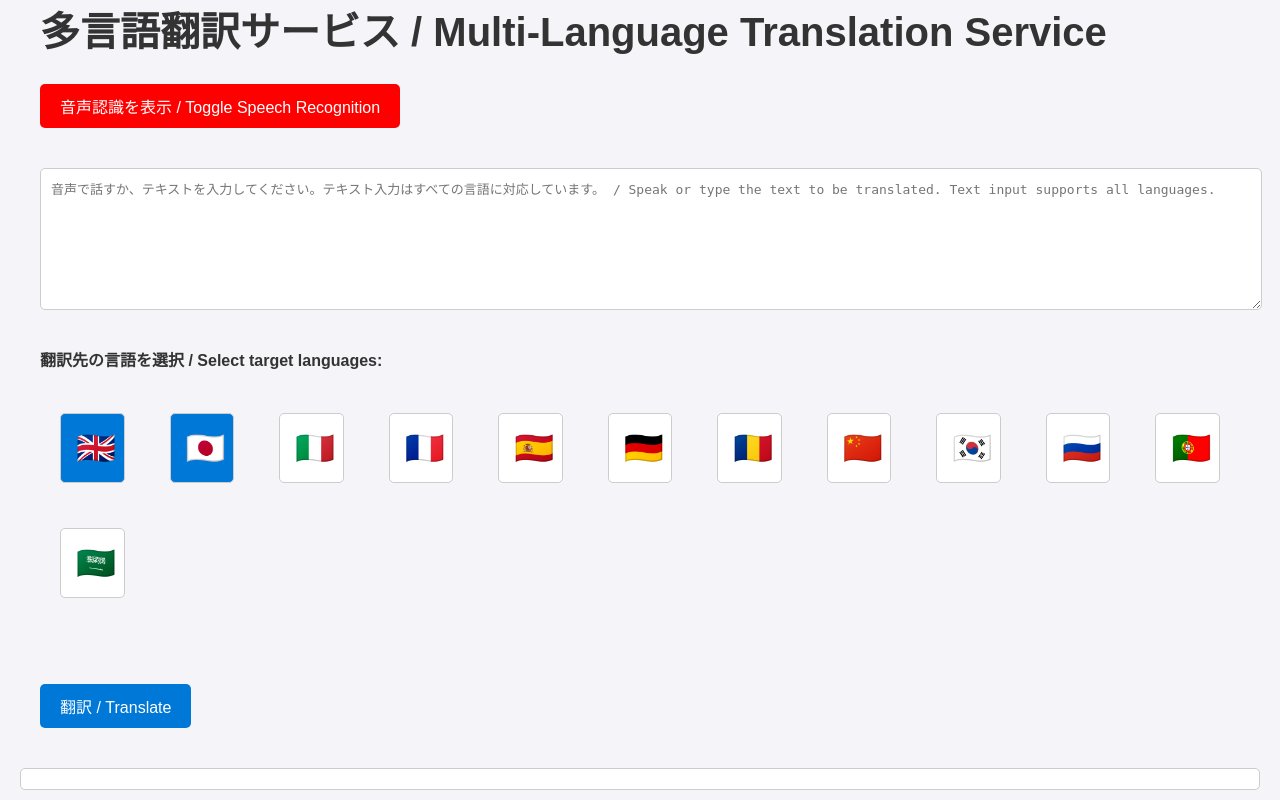
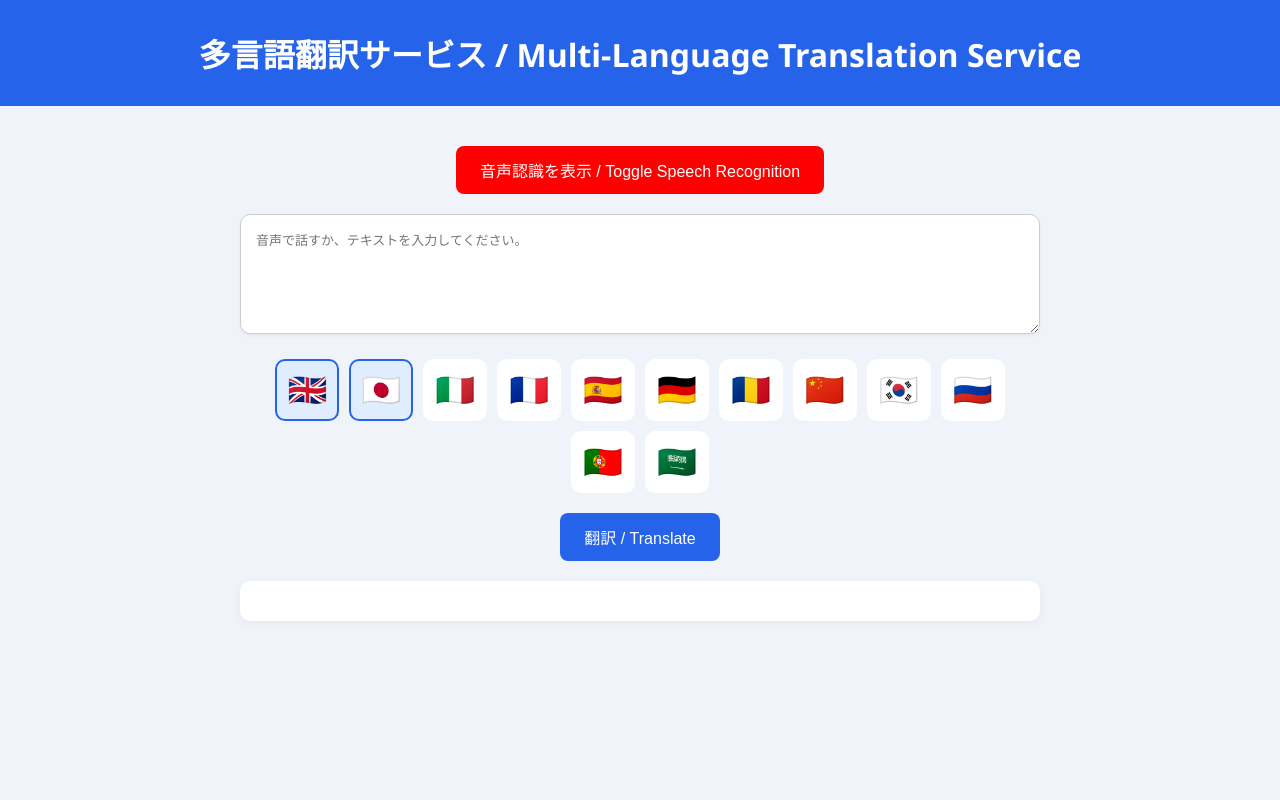
Before and after one commit to shiwasu-tech/MultiLanguageTranslator, a Flask app: page / in a window 1280 px wide. Run offline with Flask 3, Linux system fonts and the light colour scheme.

Commit message:
fix: UI modernized

```diff
--- a/templates/index.html
+++ b/templates/index.html
@@ -5,133 +5,95 @@
   <title>多言語翻訳サービス</title>
   <style>
     body {
-      font-family: 'Arial', sans-serif;
+      font-family: 'Segoe UI', sans-serif;
       margin: 0;
-      padding: 0 20px; /* Add left and right padding for consistent spacing */
-      background-color: #f4f4f9;
+      padding: 0;
+      background-color: #f0f4fa;
       color: #333;
-      line-height: 1.6;
     }
 
     header {
-      background: #0078d7;
+      background: #2563eb;
       color: #fff;
-      padding: 20px 20px; /* Add left and right padding */
+      padding: 30px 20px;
       text-align: center;
     }
 
     h1 {
       margin: 0;
-      font-size: 2.5em;
-      padding-left: 20px; /* Add left padding */
+      font-size: 2em;
+    }
+
+    .container {
+      max-width: 800px;
+      margin: auto;
+      padding: 20px;
     }
 
     textarea {
-      width: calc(100% - 40px); /* Add spacing from screen edges */
+      width: 100%;
+      max-width: 100%;
+      box-sizing: border-box;
       height: 120px;
-      margin: 20px; /* Add equal margin on all sides */
-      padding: 10px;
+      padding: 15px;
       border: 1px solid #ccc;
-      border-radius: 5px;
+      border-radius: 10px;
       font-size: 1em;
+      background: #fff;
+      box-shadow: 0 2px 4px rgba(0,0,0,0.05);
+      resize: vertical;
     }
 
-    label {
-      font-weight: bold;
+    button.primary {
+      background: #2563eb;
+      color: #fff;
+      border: none;
+      padding: 12px 24px;
+      border-radius: 8px;
+      cursor: pointer;
+      font-size: 1em;
+      transition: background 0.3s ease;
+      margin: 20px auto;
       display: block;
-      margin: 10px 0 5px;
-      padding-left: 20px; /* Add left padding */
     }
 
-    #languageButtons, #speechLanguageButtons {
-      display: grid;
-      grid-template-columns: repeat(auto-fit, minmax(100px, 1fr));
-      gap: 5px; /* Reduce gap between buttons */
-      margin: 20px;
+    button.primary.red {
+      background: red;
     }
 
-    #languageButtons button {
-      background: #fff; /* Default white color */
-      color: #333;
-      border: 1px solid #ccc;
-      padding: 15px; /* Adjust padding for better appearance */
-      border-radius: 5px;
-      cursor: pointer;
-      font-size: 2em; /* Increase font size for flags */
-      text-align: center;
-      transition: background 0.3s, color 0.3s;
+    button.primary:hover {
+      background: #1e40af;
     }
 
-    #languageButtons button.selected {
-      background: #0078d7; /* Blue when selected */
-      color: #fff;
+    .flag-grid {
+      display: flex;
+      flex-wrap: wrap;
+      justify-content: center;
+      gap: 10px;
+      margin: 20px 0;
     }
 
-    #languageButtons button:hover {
-      background: #005bb5; /* Darker blue on hover */
-      color: #fff;
+    .flag-button {
+      font-size: 2em;
+      padding: 10px;
+      border: 2px solid transparent;
+      border-radius: 10px;
+      background: #fff;
+      cursor: pointer;
+      transition: 0.3s;
     }
 
-    button {
-      background: #ff0000; /* Red color for toggle button */
-      color: #fff;
-      border: none;
-      padding: 10px 20px;
-      border-radius: 5px;
-      cursor: pointer;
-      font-size: 1em;
-      transition: background 0.3s;
-      margin: 20px;
-    }
-
-    button:hover {
-      background: #cc0000; /* Darker red on hover */
-    }
-
-    #speechLanguageButtons button {
-      background: #ffcccc; /* Light red background */
-      color: #333;
-      border: 1px solid #ccc;
-      padding: 15px;
-      border-radius: 5px;
-      cursor: pointer;
-      font-size: 2em;
-      text-align: center;
-      transition: background 0.3s, color 0.3s;
-    }
-
-    #speechLanguageButtons button.selected {
-      background: #0078d7; /* Blue when selected */
-      color: #fff;
-    }
-
-    #speechLanguageButtons button:hover {
-      background: #ff9999; /* Slightly darker red on hover */
-      color: #fff;
-    }
-
-    #translateButton {
-      background: #0078d7; /* Blue color for translate button */
-      color: #fff;
-      border: none;
-      padding: 10px 20px;
-      border-radius: 5px;
-      cursor: pointer;
-      font-size: 1em;
-      transition: background 0.3s;
-      margin: 20px;
-    }
-
-    #translateButton:hover {
-      background: #005bb5; /* Darker blue on hover */
+    .flag-button.selected {
+      border-color: #2563eb;
+      background: #e0edff;
     }
 
     #translations {
+      background: #fff;
+      border-radius: 10px;
+      padding: 20px;
       margin-top: 20px;
-      padding: 10px;
-      background: #fff;
-      border: 1px solid #ccc;
-      border-radius: 5px;
+      box-shadow: 0 2px 8px rgba(0,0,0,0.05);
     }
 
     #translations p {
@@ -139,75 +101,78 @@
       font-size: 1.1em;
     }
 
-    #detectedLanguage {
-      margin: 20px;
-      padding: 10px;
-      background-color: #e0e0e0; /* Gray background */
-      border: 1px solid #ccc;
+    .play-button {
+      background: #2563eb;
+      color: #fff;
+      border: none;
+      padding: 6px 12px;
+      margin-left: 10px;
       border-radius: 5px;
-      font-size: 1.2em;
-      font-weight: bold;
+      cursor: pointer;
+      font-size: 0.9em;
     }
 
-    /* Remove microphone button styles */
-    #microphoneButton {
-      display: none;
-    }
-
-    #speechRecognitionSection {
-      display: none; /* Initially hidden */
-      margin: 20px 20px 20px 20px; /* Add equal spacing from all edges */
+    #detectedLanguage {
+      background-color: #e2e8f0;
+      padding: 10px;
+      border-radius: 5px;
+      margin-top: 20px;
+      text-align: center;
+      font-weight: bold;
     }
   </style>
 </head>
 <body>
+  <header>
     <h1>多言語翻訳サービス / Multi-Language Translation Service</h1>
-
-  <button onclick="toggleSpeechRecognition()">音声認識を表示 / Toggle Speech Recognition</button>
-  <div id="speechRecognitionSection">
-    <label>音声認識の言語を選択 / Select Speech Recognition Language:</label>
+  </header>
+  <div class="container">
+    <div class="speech-recognition">
+      <button class="primary red" onclick="toggleSpeechRecognition()">音声認識を表示 / Toggle Speech Recognition</button>
+      <div id="speechRecognitionSection" style="display: none;">
         <p style="text-align: center; font-weight: bold;">Tap your language and start speaking</p>
-    <div id="speechLanguageButtons">
-      <button onclick="startSpeechRecognition('en-US')">🇬🇧</button>
-      <button onclick="startSpeechRecognition('ja-JP')">🇯🇵</button>
-      <button onclick="startSpeechRecognition('it-IT')">🇮🇹</button>
-      <button onclick="startSpeechRecognition('fr-FR')">🇫🇷</button>
-      <button onclick="startSpeechRecognition('es-ES')">🇪🇸</button>
-      <button onclick="startSpeechRecognition('de-DE')">🇩🇪</button>
-      <button onclick="startSpeechRecognition('ro-RO')">🇷🇴</button>
-      <button onclick="startSpeechRecognition('zh-CN')">🇨🇳</button>
-      <button onclick="startSpeechRecognition('ko-KR')">🇰🇷</button>
-      <button onclick="startSpeechRecognition('ru-RU')">🇷🇺</button>
-      <button onclick="startSpeechRecognition('pt-PT')">🇵🇹</button>
-      <button onclick="startSpeechRecognition('ar-SA')">🇸🇦</button>
+        <div class="flag-grid">
+          <button class="flag-button" onclick="startSpeechRecognition('en-US')">🇬🇧</button>
+          <button class="flag-button" onclick="startSpeechRecognition('ja-JP')">🇯🇵</button>
+          <button class="flag-button" onclick="startSpeechRecognition('it-IT')">🇮🇹</button>
+          <button class="flag-button" onclick="startSpeechRecognition('fr-FR')">🇫🇷</button>
+          <button class="flag-button" onclick="startSpeechRecognition('es-ES')">🇪🇸</button>
+          <button class="flag-button" onclick="startSpeechRecognition('de-DE')">🇩🇪</button>
+          <button class="flag-button" onclick="startSpeechRecognition('ro-RO')">🇷🇴</button>
+          <button class="flag-button" onclick="startSpeechRecognition('zh-CN')">🇨🇳</button>
+          <button class="flag-button" onclick="startSpeechRecognition('ko-KR')">🇰🇷</button>
+          <button class="flag-button" onclick="startSpeechRecognition('ru-RU')">🇷🇺</button>
+          <button class="flag-button" onclick="startSpeechRecognition('pt-PT')">🇵🇹</button>
+          <button class="flag-button" onclick="startSpeechRecognition('ar-SA')">🇸🇦</button>
+        </div>
       </div>
     </div>
 
-  <textarea id="inputText" placeholder="音声で話すか、テキストを入力してください。テキスト入力はすべての言語に対応しています。 / Speak or type the text to be translated. Text input supports all languages." onkeypress="if(event.key === 'Enter') translateText();"></textarea>
+    <textarea id="inputText" placeholder="音声で話すか、テキストを入力してください。"></textarea>
 
-  <label>翻訳先の言語を選択 / Select target languages:</label>
-  <div id="languageButtons">
-    <button onclick="toggleLanguage(this, 'en')">🇬🇧</button>
-    <button onclick="toggleLanguage(this, 'ja')">🇯🇵</button>
-    <button onclick="toggleLanguage(this, 'it')">🇮🇹</button>
-    <button onclick="toggleLanguage(this, 'fr')">🇫🇷</button>
-    <button onclick="toggleLanguage(this, 'es')">🇪🇸</button>
-    <button onclick="toggleLanguage(this, 'de')">🇩🇪</button>
-    <button onclick="toggleLanguage(this, 'ro')">🇷🇴</button>
-    <button onclick="toggleLanguage(this, 'zh')">🇨🇳</button>
-    <button onclick="toggleLanguage(this, 'ko')">🇰🇷</button>
-    <button onclick="toggleLanguage(this, 'ru')">🇷🇺</button>
-    <button onclick="toggleLanguage(this, 'pt')">🇵🇹</button>
-    <button onclick="toggleLanguage(this, 'ar')">🇸🇦</button>
+    <div class="flag-grid" id="languageButtons">
+      <button class="flag-button" onclick="toggleLanguage(this, 'en')">🇬🇧</button>
+      <button class="flag-button" onclick="toggleLanguage(this, 'ja')">🇯🇵</button>
+      <button class="flag-button" onclick="toggleLanguage(this, 'it')">🇮🇹</button>
+      <button class="flag-button" onclick="toggleLanguage(this, 'fr')">🇫🇷</button>
+      <button class="flag-button" onclick="toggleLanguage(this, 'es')">🇪🇸</button>
+      <button class="flag-button" onclick="toggleLanguage(this, 'de')">🇩🇪</button>
+      <button class="flag-button" onclick="toggleLanguage(this, 'ro')">🇷🇴</button>
+      <button class="flag-button" onclick="toggleLanguage(this, 'zh')">🇨🇳</button>
+      <button class="flag-button" onclick="toggleLanguage(this, 'ko')">🇰🇷</button>
+      <button class="flag-button" onclick="toggleLanguage(this, 'ru')">🇷🇺</button>
+      <button class="flag-button" onclick="toggleLanguage(this, 'pt')">🇵🇹</button>
+      <button class="flag-button" onclick="toggleLanguage(this, 'ar')">🇸🇦</button>
     </div>
-  <br>
-  <button id="translateButton" onclick="translateText()">翻訳 / Translate</button>
+
+    <button class="primary" onclick="translateText()">翻訳 / Translate</button>
 
     <div id="detectedLanguage" style="display: none;">Detected Language: </div>
     <div id="translations"></div>
+  </div>
 
   <script>
-    const selectedLanguages = new Set(['en', 'ja']); // Default selected languages: English and Japanese
+    const selectedLanguages = new Set(['en', 'ja']); // Default selected languages
 
     function toggleLanguage(button, lang) {
       if (selectedLanguages.has(lang)) {
@@ -219,27 +184,16 @@
       }
     }
 
-    document.addEventListener('DOMContentLoaded', () => {
-      // Automatically mark English and Japanese buttons as selected
-      document.querySelectorAll('#languageButtons button').forEach(button => {
-        const lang = button.textContent.trim();
-        if (lang === '🇬🇧' || lang === '🇯🇵') {
-          button.classList.add('selected');
-        }
-      });
-    });
-
     function translateText() {
       const text = document.getElementById('inputText').value;
       const targetLanguages = Array.from(selectedLanguages);
 
       if (!text) {
-        alert('翻訳するテキストを入力してください。/Please enter text to translate.');
+        alert('テキストを入力してください。');
         return;
       }
-
       if (targetLanguages.length === 0) {
-        alert('少なくとも1つの翻訳先言語を選択してください。/ Please select at least one target language.');
+        alert('翻訳先の言語を選択してください。');
         return;
       }
 
@@ -252,99 +206,153 @@
       .then(data => {
         const translationsDiv = document.getElementById('translations');
         const detectedLanguageDiv = document.getElementById('detectedLanguage');
-
         translationsDiv.innerHTML = '';
         detectedLanguageDiv.style.display = 'block';
         detectedLanguageDiv.textContent = `Detected Language: ${data.source_language}`;
 
+        function getLanguageName(lang) {
           const languageNames = {
-          en: '🇬🇧 English',
-          ja: '🇯🇵 Japanese',
-          it: '🇮🇹 Italian',
-          fr: '🇫🇷 French',
-          es: '🇪🇸 Spanish',
-          de: '🇩🇪 German',
-          ro: '🇷🇴 Romanian',
-          zh: '🇨🇳 Chinese',
-          ko: '🇰🇷 Korean',
-          ru: '🇷🇺 Russian',
-          pt: '🇵🇹 Portuguese',
-          ar: '🇸🇦 Arabic'
+            'en': 'English',
+            'ja': 'Japanese',
+            'it': 'Italian',
+            'fr': 'French',
+            'es': 'Spanish',
+            'de': 'German',
+            'zh': 'Chinese',
+            'ko': 'Korean',
+            'ru': 'Russian',
+            'pt': 'Portuguese',
+            'ar': 'Arabic',
+            'ro': 'Romanian'
           };
-        for (const [lang, translation] of Object.entries(data)) {
-          if (lang === 'source_language') continue;
+          return languageNames[lang] || 'Unknown';
+        }
 
+        const uiLanguageOrder = ['en', 'ja', 'it', 'fr', 'es', 'de', 'ro', 'zh', 'ko', 'ru', 'pt', 'ar'];
+
+        for (const lang of uiLanguageOrder) {
+          if (!data[lang] || lang === 'source_language') continue;
+
+          const translation = data[lang];
           const p = document.createElement('p');
-          p.textContent = `${languageNames[lang]}: ${translation}`;
-          translationsDiv.appendChild(p);
+          p.style.display = 'flex';
+          p.style.alignItems = 'center';
+          p.style.gap = '10px';
+          p.style.justifyContent = 'space-between';
+          p.style.width = '100%';
+
+          const langText = document.createElement('span');
+          langText.textContent = getLanguageName(lang);
+          langText.style.flexBasis = '20%'; // Increased space for language name
+
+          const flag = document.createElement('span');
+          flag.textContent = getFlagEmoji(lang);
+          flag.style.flexBasis = '5%'; // Reduced space for flag
+          flag.style.textAlign = 'center';
+          flag.style.fontSize = '1.5em';
 
           const playButton = document.createElement('button');
-          playButton.textContent = '再生 / Play';
-          playButton.style.backgroundColor = '#0078d7'; // Blue color for play button
-          playButton.style.color = '#fff'; // White text color
-          playButton.style.border = 'none';
-          playButton.style.padding = '10px 20px';
-          playButton.style.borderRadius = '5px';
-          playButton.style.cursor = 'pointer';
-          playButton.style.fontSize = '1em';
-          playButton.style.transition = 'background 0.3s';
-          playButton.onmouseover = () => playButton.style.backgroundColor = '#005bb5'; // Darker blue on hover
-          playButton.onmouseout = () => playButton.style.backgroundColor = '#0078d7'; // Reset to blue
+          playButton.className = 'play-button';
+          playButton.textContent = 'Play';
+          playButton.style.flexBasis = '10%';
+          playButton.style.textAlign = 'center';
           playButton.onclick = () => {
             const utterance = new SpeechSynthesisUtterance(translation);
             utterance.lang = lang;
             speechSynthesis.speak(utterance);
           };
-          translationsDiv.appendChild(playButton);
+
+          const translationText = document.createElement('span');
+          translationText.textContent = translation;
+          translationText.style.flexBasis = '65%';
+          translationText.style.textAlign = 'left';
+
+          p.appendChild(langText);
+          p.appendChild(flag);
+          p.appendChild(playButton);
+          p.appendChild(translationText);
+          translationsDiv.appendChild(p);
+        }
+
+        function getFlagEmoji(lang) {
+          const flags = {
+            'en': '🇬🇧',
+            'ja': '🇯🇵',
+            'it': '🇮🇹',
+            'fr': '🇫🇷',
+            'es': '🇪🇸',
+            'de': '🇩🇪',
+            'zh': '🇨🇳',
+            'ko': '🇰🇷',
+            'ru': '🇷🇺',
+            'pt': '🇵🇹',
+            'ar': '🇸🇦',
+            'ro': '🇷🇴'
+          };
+          return flags[lang] || '🏳';
         }
       })
       .catch(error => {
-        console.error('エラーが発生しました:', error);
-        alert('翻訳中にエラーが発生しました。');
+        console.error('エラー:', error);
+        alert('翻訳に失敗しました。');
       });
+    }
+
+    function toggleSpeechRecognition() {
+      const section = document.getElementById('speechRecognitionSection');
+      section.style.display = section.style.display === 'none' ? 'block' : 'none';
     }
 
     function startSpeechRecognition(lang) {
       if (!('webkitSpeechRecognition' in window)) {
-        alert('このブラウザは音声認識をサポートしていません。/ This browser does not support speech recognition.');
+        alert('このブラウザは音声認識をサポートしていません。');
         return;
       }
 
       const recognition = new webkitSpeechRecognition();
-      recognition.lang = lang; // Set the language dynamically based on button click
+      recognition.lang = lang;
       recognition.interimResults = false;
       recognition.maxAlternatives = 1;
 
       recognition.onstart = () => {
-        console.log(`音声認識を開始しました。言語: ${lang} / Speech recognition started. Language: ${lang}`);
+        console.log(`音声認識を開始しました: ${lang}`);
       };
 
       recognition.onresult = (event) => {
         const transcript = event.results[0][0].transcript;
-        console.log('認識結果:', transcript);
         document.getElementById('inputText').value = transcript;
+        translateText(); // Automatically trigger translation after speech recognition
       };
 
       recognition.onerror = (event) => {
         console.error('音声認識エラー:', event.error);
-        alert('音声認識中にエラーが発生しました。/ An error occurred during speech recognition.');
+        alert('音声認識中にエラーが発生しました。');
       };
 
       recognition.onend = () => {
-        console.log('音声認識を終了しました。/ Speech recognition ended.');
+        console.log('音声認識を終了しました。');
       };
 
       recognition.start();
     }
 
-    function toggleSpeechRecognition() {
-      const section = document.getElementById('speechRecognitionSection');
-      if (section.style.display === 'none' || section.style.display === '') {
-        section.style.display = 'block';
-      } else {
-        section.style.display = 'none';
+    document.getElementById('inputText').addEventListener('keydown', (event) => {
+      if (event.key === 'Enter' && !event.isComposing) {
+        event.preventDefault(); // Prevent default behavior of Enter key
+        translateText(); // Trigger translation on Enter key press
       }
+    });
+
+    document.addEventListener('DOMContentLoaded', () => {
+      // Set default selected languages (English and Japanese) to blue
+      const defaultLanguages = ['en', 'ja'];
+      defaultLanguages.forEach(lang => {
+        const button = document.querySelector(`.flag-button[onclick*="'${lang}'"]`);
+        if (button) {
+          button.classList.add('selected');
         }
+      });
+    });
   </script>
 </body>
 </html>
```
Lines whose indentation alone changed are shown as unchanged.
